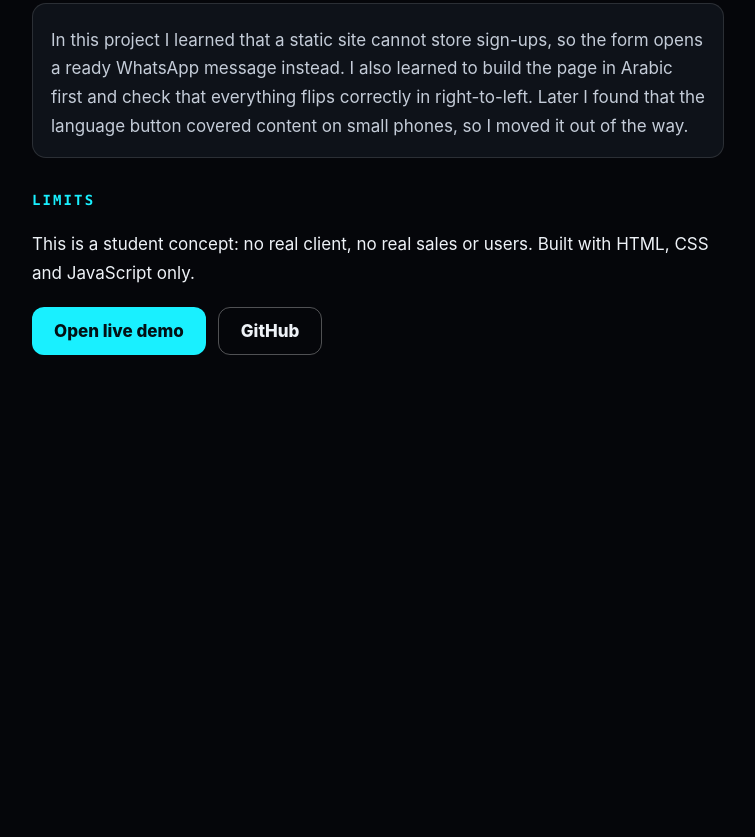
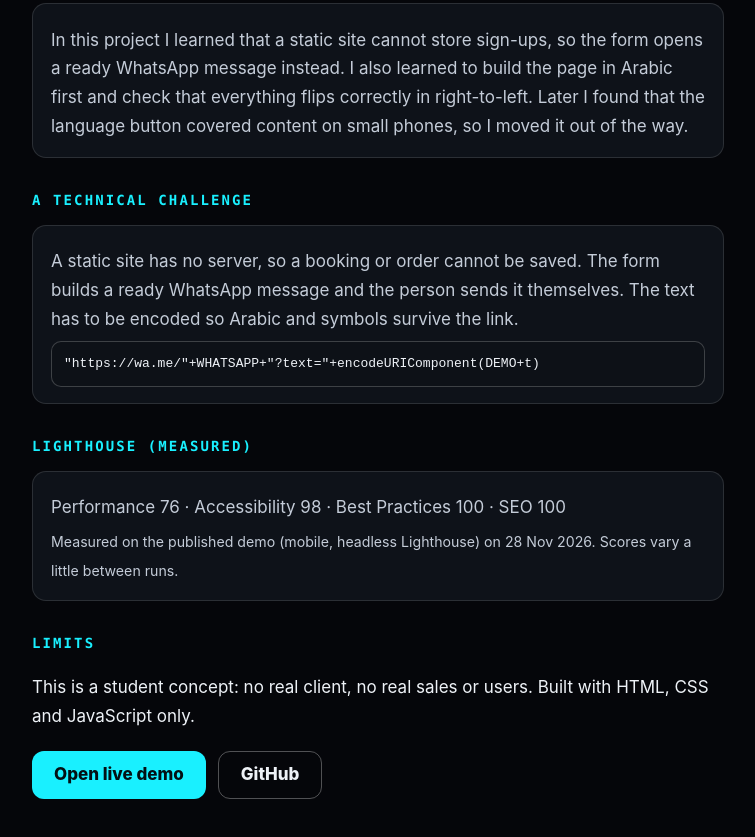
Before and after one commit to kareemsakroo67-ship-it/kareemsakroo67-ship-it.github.io, a plain HTML site: page work/nabd/index.html in a window 1280 px wide. Shown: the part 1470-2307 px from the top of the page, without its empty margins (262-1017 px from the left). Before the commit the page ends 1905 px from the top, so only its background shows below. Drawn offline with Linux system fonts and the light colour scheme.

Commit message:
Add files via upload

```diff
--- a/work/nabd/index.html
+++ b/work/nabd/index.html
@@ -4,7 +4,9 @@
 <img src="../../assets/nabd.jpg" width="700" height="438" alt="NABD screenshot" loading="lazy">
 <h2><span class="ar" lang="ar">المشكلة</span><span class="en" lang="en">The problem</span></h2><p><span class="ar" lang="ar">نادي رياضي محتاج الناس تشوف الباقات والمواعيد بسرعة وتسجّل من غير اتصال.</span><span class="en" lang="en">A gym needs people to see plans and times fast, then sign up without calling.</span></p>
 <h2><span class="ar" lang="ar">اللي بنيته</span><span class="en" lang="en">What I built</span></h2><p><span class="ar" lang="ar">جدول حصص بتبويبات، باقات اشتراك، حاسبة كتلة الجسم، وتسجيل حصة تجريبية بيفتح رسالة واتساب جاهزة.</span><span class="en" lang="en">Tabbed class schedule, membership plans, a BMI calculator and a trial-class sign-up that opens a ready WhatsApp message.</span></p>
-<h2><span class="ar" lang="ar">قراراتي</span><span class="en" lang="en">Decisions</span></h2><div class="card"><b><span class="ar" lang="ar">موقع ثابت من غير سيرفر</span><span class="en" lang="en">Static site, no backend</span></b><p><span class="ar" lang="ar">GitHub Pages بيخدم ملفات ثابتة بس، فنموذج الحصة التجريبية بيجهّز رسالة واتساب بدل ما يحفظ بيانات على سيرفر.</span><span class="en" lang="en">GitHub Pages only serves static files, so the trial-class form builds a WhatsApp message instead of saving data on a server.</span></p></div><div class="card"><b><span class="ar" lang="ar">تبويبات للجدول</span><span class="en" lang="en">Tabs for the schedule</span></b><p><span class="ar" lang="ar">الحصص متقسمة بتبويبات حسب اليوم عشان الموبايل يعرض قايمة قصيرة بدل جدول طويل.</span><span class="en" lang="en">Classes are grouped by day in tabs so a phone shows one short list instead of a long table.</span></p></div><div class="card"><b><span class="ar" lang="ar">العربي الأول</span><span class="en" lang="en">Arabic first</span></b><p><span class="ar" lang="ar">النموذج بيفتح عربي (RTL) وزرار بيحوّل للإنجليزي (LTR) والاختيار بيتحفظ في المتصفح.</span><span class="en" lang="en">The demo opens in Arabic (RTL) and a toggle switches to English (LTR); the choice is remembered in the browser.</span></p></div>
+<h2><span class="ar" lang="ar">قراراتي</span><span class="en" lang="en">Decisions</span></h2><div class="card"><b><span class="ar" lang="ar">موقع ثابت من غير سيرفر</span><span class="en" lang="en">Static site, no backend</span></b><p><span class="ar" lang="ar"><bdi dir="ltr">GitHub Pages</bdi> بيخدم ملفات ثابتة بس، فنموذج الحصة التجريبية بيجهّز رسالة واتساب بدل ما يحفظ بيانات على سيرفر.</span><span class="en" lang="en">GitHub Pages only serves static files, so the trial-class form builds a WhatsApp message instead of saving data on a server.</span></p></div><div class="card"><b><span class="ar" lang="ar">تبويبات للجدول</span><span class="en" lang="en">Tabs for the schedule</span></b><p><span class="ar" lang="ar">الحصص متقسمة بتبويبات حسب اليوم عشان الموبايل يعرض قايمة قصيرة بدل جدول طويل.</span><span class="en" lang="en">Classes are grouped by day in tabs so a phone shows one short list instead of a long table.</span></p></div><div class="card"><b><span class="ar" lang="ar">العربي الأول</span><span class="en" lang="en">Arabic first</span></b><p><span class="ar" lang="ar">النموذج بيفتح عربي (<bdi dir="ltr">RTL</bdi>) وزرار بيحوّل للإنجليزي (<bdi dir="ltr">LTR</bdi>) والاختيار بيتحفظ في المتصفح.</span><span class="en" lang="en">The demo opens in Arabic (RTL) and a toggle switches to English (LTR); the choice is remembered in the browser.</span></p></div>
 <h2><span class="ar" lang="ar">اللي اتعلمته</span><span class="en" lang="en">What I learned</span></h2><div class="card"><p><span class="ar" lang="ar">في المشروع ده اتعلمت إن الموقع الثابت مش بيخزّن بيانات التسجيل، فالنموذج بيفتح رسالة واتساب جاهزة. واتعلمت كمان أبني الصفحة بالعربي الأول وأتأكد إن كل حاجة بتتقلب صح في اتجاه اليمين للشمال. وبعدين لقيت إن زرار اللغة بيغطي المحتوى على الموبايلات الصغيرة، فنقلته.</span><span class="en" lang="en">In this project I learned that a static site cannot store sign-ups, so the form opens a ready WhatsApp message instead. I also learned to build the page in Arabic first and check that everything flips correctly in right-to-left. Later I found that the language button covered content on small phones, so I moved it out of the way.</span></p></div>
-<h2><span class="ar" lang="ar">حدود المشروع</span><span class="en" lang="en">Limits</span></h2><p><span class="ar" lang="ar">ده نموذج تجريبي لطالب: مش عميل حقيقي ومفيش مبيعات أو مستخدمين حقيقيين. الأدوات: HTML وCSS وJavaScript بس.</span><span class="en" lang="en">This is a student concept: no real client, no real sales or users. Built with HTML, CSS and JavaScript only.</span></p>
+<h2><span class="ar" lang="ar">تحدي تقني</span><span class="en" lang="en">A technical challenge</span></h2><div class="card"><p><span class="ar" lang="ar">الموقع الثابت مفيهوش سيرفر، فالحجز أو الطلب مش بيتحفظ. النموذج بيجهّز رسالة واتساب جاهزة والشخص هو اللي يبعتها. لازم النص يتعمله <bdi dir="ltr">encode</bdi> عشان العربي والرموز تفضل سليمة في الرابط.</span><span class="en" lang="en">A static site has no server, so a booking or order cannot be saved. The form builds a ready WhatsApp message and the person sends it themselves. The text has to be encoded so Arabic and symbols survive the link.</span></p><pre dir="ltr" style="overflow:auto;background:#0d1117;border:1px solid #ffffff33;border-radius:10px;padding:12px;font-size:13px;line-height:1.5;margin:8px 0 0;color:#eef2f7"><code>&quot;https://wa.me/&quot;+WHATSAPP+&quot;?text=&quot;+encodeURIComponent(DEMO+t)</code></pre></div>
+<h2><span class="ar" lang="ar">قياس <bdi dir="ltr">Lighthouse</bdi></span><span class="en" lang="en">Lighthouse (measured)</span></h2><div class="card"><p><span class="ar" lang="ar"><bdi dir="ltr">Performance 76 · Accessibility 98 · Best Practices 100 · SEO 100</bdi></span><span class="en" lang="en">Performance 76 · Accessibility 98 · Best Practices 100 · SEO 100</span></p><p><small><span class="ar" lang="ar">اتقاس على الموقع المنشور (موبايل، <bdi dir="ltr">Lighthouse headless</bdi>) يوم 28 نوفمبر 2026. الأرقام بتتغير من تشغيلة للتانية.</span><span class="en" lang="en">Measured on the published demo (mobile, headless Lighthouse) on 28 Nov 2026. Scores vary a little between runs.</span></small></p></div>
+<h2><span class="ar" lang="ar">حدود المشروع</span><span class="en" lang="en">Limits</span></h2><p><span class="ar" lang="ar">ده نموذج تجريبي لطالب: مش عميل حقيقي ومفيش مبيعات أو مستخدمين حقيقيين. الأدوات: <bdi dir="ltr">HTML</bdi> و<bdi dir="ltr">CSS</bdi> و<bdi dir="ltr">JavaScript</bdi> بس.</span><span class="en" lang="en">This is a student concept: no real client, no real sales or users. Built with HTML, CSS and JavaScript only.</span></p>
 <div class="btns"><a class="btn" href="../../nabd/" target="_blank" rel="noopener"><span class="ar" lang="ar">افتح النموذج</span><span class="en" lang="en">Open live demo</span></a><a class="btn o" href="https://github.com/kareemsakroo67-ship-it/nabd-concept" target="_blank" rel="noopener">GitHub</a></div></main><script>(function(){var d=document.documentElement,l="en";try{l=localStorage.getItem("ks_lang")||"en"}catch(e){}function s(x){d.lang=x;d.dir=x==="ar"?"rtl":"ltr";var b=document.getElementById("lg");if(b)b.textContent=x==="ar"?"EN":"عربي";try{localStorage.setItem("ks_lang",x)}catch(e){}}s(l);document.getElementById("lg").onclick=function(){s(d.lang==="ar"?"en":"ar")}})()</script></body></html>
```
